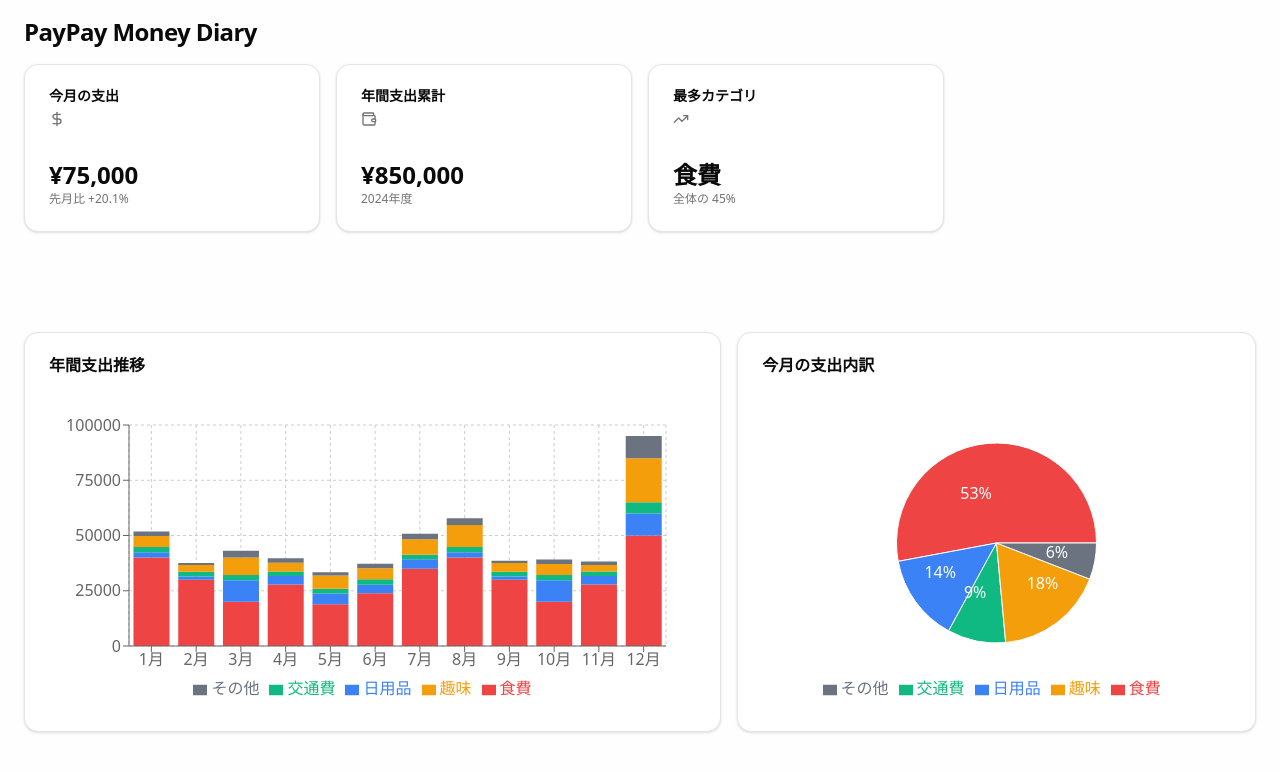
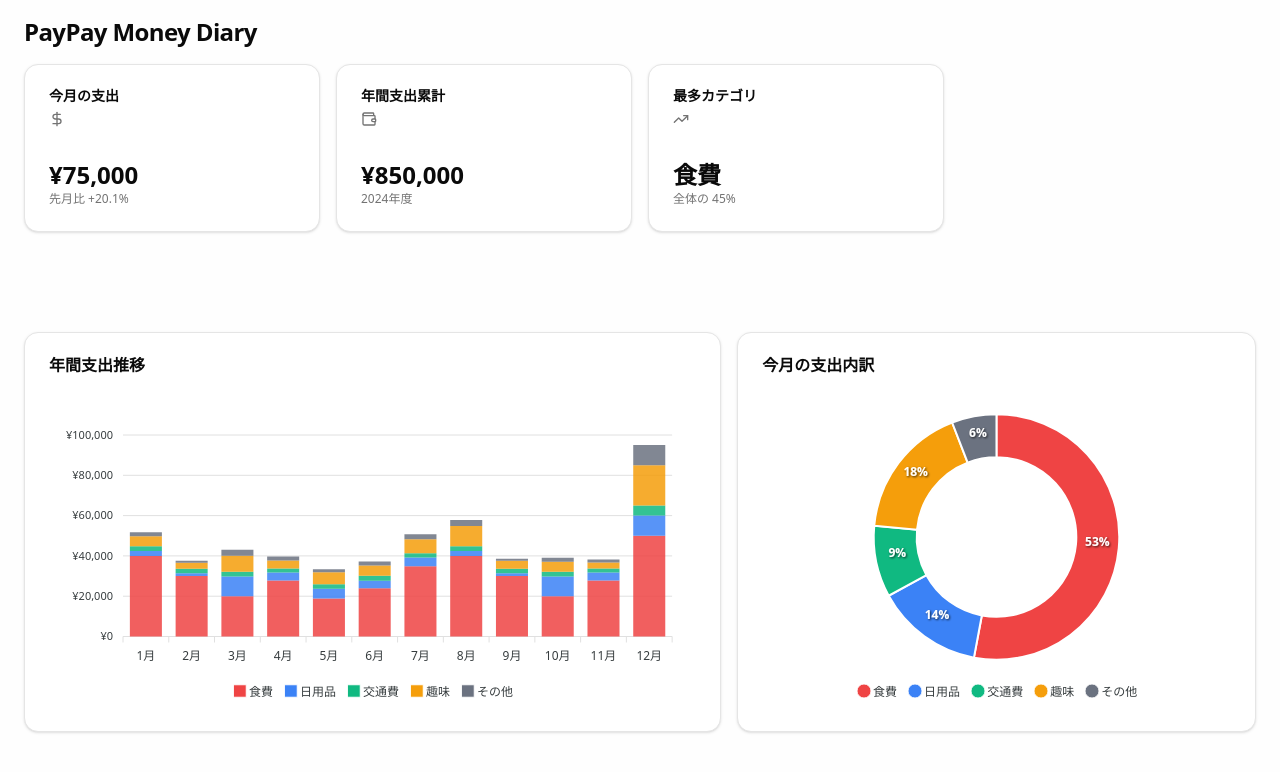
Before and after one commit to tech-takkwatanabe/paypay-money-diary-project, a Next.js app in the folder apps/web/: page / in a window 1280 px wide. Shown: the top 772 px of the page. Built offline with nearby package versions, Linux system fonts and the light colour scheme.

Commit message:
🎨 チャートライブラリをApexChartsに変更

```diff
--- a/apps/web/package.json
+++ b/apps/web/package.json
@@ -11,11 +11,12 @@
   "dependencies": {
     "@radix-ui/react-select": "^2.2.6",
     "@radix-ui/react-slot": "^1.2.4",
+    "apexcharts": "^5.3.6",
     "lucide-react": "^0.554.0",
     "next": "16.0.3",
     "react": "19.2.0",
-    "react-dom": "19.2.0",
-    "recharts": "^3.5.0"
+    "react-apexcharts": "^1.8.0",
+    "react-dom": "19.2.0"
   },
   "devDependencies": {
     "@tailwindcss/postcss": "^4",
--- a/apps/web/src/components/charts/AnnualExpenseBarChart.tsx
+++ b/apps/web/src/components/charts/AnnualExpenseBarChart.tsx
@@ -1,18 +1,10 @@
 "use client";
 
-import {
-  BarChart,
-  Bar,
-  XAxis,
-  YAxis,
-  CartesianGrid,
-  Tooltip,
-  Legend,
-  ResponsiveContainer,
-  Line,
-  ComposedChart,
-} from "recharts";
+import { useState, useEffect } from "react";
+import dynamic from "next/dynamic";
 import { Card, CardContent, CardHeader, CardTitle } from "@/components/ui/card";
+
+const Chart = dynamic(() => import("react-apexcharts"), { ssr: false });
 
 const data = [
   { name: "1月", 食費: 40000, 日用品: 2400, 交通費: 2400, 趣味: 5000, その他: 2000 },
@@ -29,45 +21,87 @@
   { name: "12月", 食費: 50000, 日用品: 10000, 交通費: 5000, 趣味: 20000, その他: 10000 },
 ];
 
-// Calculate totals for average line (mock logic)
-const dataWithTotal = data.map(item => {
-  const total = item.食費 + item.日用品 + item.交通費 + item.趣味 + item.その他;
-  return { ...item, total };
-});
+export function AnnualExpenseBarChart() {
+  const [mounted, setMounted] = useState(false);
 
-export function AnnualExpenseBarChart() {
+  useEffect(() => {
+    setMounted(true);
+  }, []);
+
+  const options: ApexCharts.ApexOptions = {
+    chart: {
+      type: "bar",
+      stacked: true,
+      fontFamily: "inherit",
+      toolbar: {
+        show: false,
+      },
+    },
+    plotOptions: {
+      bar: {
+        horizontal: false,
+      },
+    },
+    xaxis: {
+      categories: data.map((item) => item.name),
+    },
+    yaxis: {
+      labels: {
+        formatter: (val: number) => `¥${val.toLocaleString()}`,
+      },
+    },
+    legend: {
+      position: "bottom",
+    },
+    dataLabels: {
+      enabled: false,
+    },
+    tooltip: {
+      y: {
+        formatter: (val: number) => `¥${val.toLocaleString()}`,
+      },
+    },
+    colors: ["#ef4444", "#3b82f6", "#10b981", "#f59e0b", "#6b7280"],
+  };
+
+  const series = [
+    {
+      name: "食費",
+      data: data.map((item) => item.食費),
+    },
+    {
+      name: "日用品",
+      data: data.map((item) => item.日用品),
+    },
+    {
+      name: "交通費",
+      data: data.map((item) => item.交通費),
+    },
+    {
+      name: "趣味",
+      data: data.map((item) => item.趣味),
+    },
+    {
+      name: "その他",
+      data: data.map((item) => item.その他),
+    },
+  ];
+
   return (
     <Card className="w-full h-full min-h-[400px]">
       <CardHeader>
         <CardTitle>年間支出推移</CardTitle>
       </CardHeader>
       <CardContent>
-        <div className="h-[300px] w-full">
-          <ResponsiveContainer width="100%" height="100%">
-            <ComposedChart
-              data={dataWithTotal}
-              margin={{
-                top: 20,
-                right: 30,
-                left: 20,
-                bottom: 5,
-              }}
-            >
-              <CartesianGrid strokeDasharray="3 3" />
-              <XAxis dataKey="name" />
-              <YAxis />
-              <Tooltip formatter={(value: number) => `¥${value.toLocaleString()}`} />
-              <Legend />
-              <Bar dataKey="食費" stackId="a" fill="#ef4444" />
-              <Bar dataKey="日用品" stackId="a" fill="#3b82f6" />
-              <Bar dataKey="交通費" stackId="a" fill="#10b981" />
-              <Bar dataKey="趣味" stackId="a" fill="#f59e0b" />
-              <Bar dataKey="その他" stackId="a" fill="#6b7280" />
-              {/* Total Line */}
-              {/* <Line type="monotone" dataKey="total" stroke="#ff7300" /> */}
-            </ComposedChart>
-          </ResponsiveContainer>
-        </div>
+        {mounted ? (
+          <div className="w-full h-[300px]">
+            <Chart options={options} series={series} type="bar" height="100%" />
+          </div>
+        ) : (
+          <div className="w-full h-[300px] flex items-center justify-center">
+            <p className="text-muted-foreground">読み込み中...</p>
+          </div>
+        )}
       </CardContent>
     </Card>
   );
--- a/apps/web/src/components/charts/MonthlyExpensePieChart.tsx
+++ b/apps/web/src/components/charts/MonthlyExpensePieChart.tsx
@@ -1,71 +1,71 @@
 "use client";
 
-import { PieChart, Pie, Cell, ResponsiveContainer, Legend, Tooltip } from "recharts";
+import { useState, useEffect } from "react";
+import dynamic from "next/dynamic";
 import { Card, CardContent, CardHeader, CardTitle } from "@/components/ui/card";
 
+const Chart = dynamic(() => import("react-apexcharts"), { ssr: false });
+
 const data = [
-  { name: "食費", value: 45000, color: "#ef4444" }, // red-500
-  { name: "日用品", value: 12000, color: "#3b82f6" }, // blue-500
-  { name: "交通費", value: 8000, color: "#10b981" }, // emerald-500
-  { name: "趣味", value: 15000, color: "#f59e0b" }, // amber-500
-  { name: "その他", value: 5000, color: "#6b7280" }, // gray-500
+  { name: "食費", value: 45000, color: "#ef4444" },
+  { name: "日用品", value: 12000, color: "#3b82f6" },
+  { name: "交通費", value: 8000, color: "#10b981" },
+  { name: "趣味", value: 15000, color: "#f59e0b" },
+  { name: "その他", value: 5000, color: "#6b7280" },
 ];
 
-const RADIAN = Math.PI / 180;
-const renderCustomizedLabel = ({
-  cx,
-  cy,
-  midAngle,
-  innerRadius,
-  outerRadius,
-  percent,
-}: any) => {
-  const radius = innerRadius + (outerRadius - innerRadius) * 0.5;
-  const x = cx + radius * Math.cos(-midAngle * RADIAN);
-  const y = cy + radius * Math.sin(-midAngle * RADIAN);
+export function MonthlyExpensePieChart() {
+  const [mounted, setMounted] = useState(false);
 
-  return (
-    <text
-      x={x}
-      y={y}
-      fill="white"
-      textAnchor={x > cx ? "start" : "end"}
-      dominantBaseline="central"
-    >
-      {`${(percent * 100).toFixed(0)}%`}
-    </text>
-  );
-};
+  useEffect(() => {
+    setMounted(true);
+  }, []);
 
-export function MonthlyExpensePieChart() {
+  const options: ApexCharts.ApexOptions = {
+    chart: {
+      type: "donut",
+      fontFamily: "inherit",
+    },
+    labels: data.map((item) => item.name),
+    colors: data.map((item) => item.color),
+    legend: {
+      position: "bottom",
+    },
+    dataLabels: {
+      enabled: true,
+      formatter: (val: number) => `${val.toFixed(0)}%`,
+    },
+    tooltip: {
+      y: {
+        formatter: (val: number) => `¥${val.toLocaleString()}`,
+      },
+    },
+    plotOptions: {
+      pie: {
+        donut: {
+          size: "65%",
+        },
+      },
+    },
+  };
+
+  const series = data.map((item) => item.value);
+
   return (
     <Card className="w-full h-full min-h-[400px]">
       <CardHeader>
         <CardTitle>今月の支出内訳</CardTitle>
       </CardHeader>
       <CardContent>
-        <div className="h-[300px] w-full">
-          <ResponsiveContainer width="100%" height="100%">
-            <PieChart>
-              <Pie
-                data={data}
-                cx="50%"
-                cy="50%"
-                labelLine={false}
-                label={renderCustomizedLabel}
-                outerRadius={100}
-                fill="#8884d8"
-                dataKey="value"
-              >
-                {data.map((entry, index) => (
-                  <Cell key={`cell-${index}`} fill={entry.color} />
-                ))}
-              </Pie>
-              <Tooltip formatter={(value: number) => `¥${value.toLocaleString()}`} />
-              <Legend />
-            </PieChart>
-          </ResponsiveContainer>
-        </div>
+        {mounted ? (
+          <div className="w-full h-[300px]">
+            <Chart options={options} series={series} type="donut" height="100%" />
+          </div>
+        ) : (
+          <div className="w-full h-[300px] flex items-center justify-center">
+            <p className="text-muted-foreground">読み込み中...</p>
+          </div>
+        )}
       </CardContent>
     </Card>
   );
```
Also changed, not shown: 1 other file (tests, documents, lock files or other folders).
